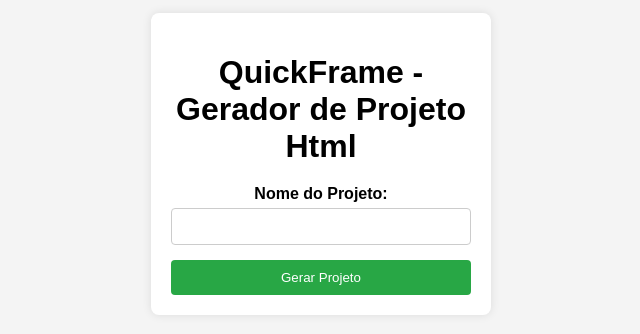
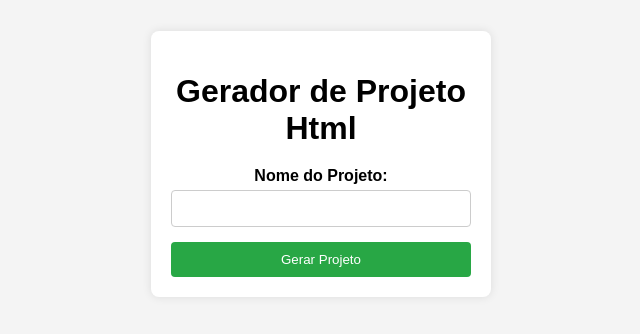
Before and after one commit to devlucasmart/QuickFrame, a plain HTML site: page index.html in a window 1280 px wide. Shown: the part 236-570 px from the top of the page, without its empty margins (319-959 px from the left). Drawn offline with nearby package versions, Linux system fonts and the light colour scheme.

Commit message:
initial commit branch new

```diff
--- a/index.html
+++ b/index.html
@@ -8,7 +8,7 @@
 </head>
 <body>
     <div class="container">
-        <h1>QuickFrame - Gerador de Projeto Html</h1>
+        <h1>Gerador de Projeto Html</h1>
         <form id="projectForm">
             <label for="projectName">Nome do Projeto:</label>
             <input type="text" id="projectName" name="projectName" required>
```
